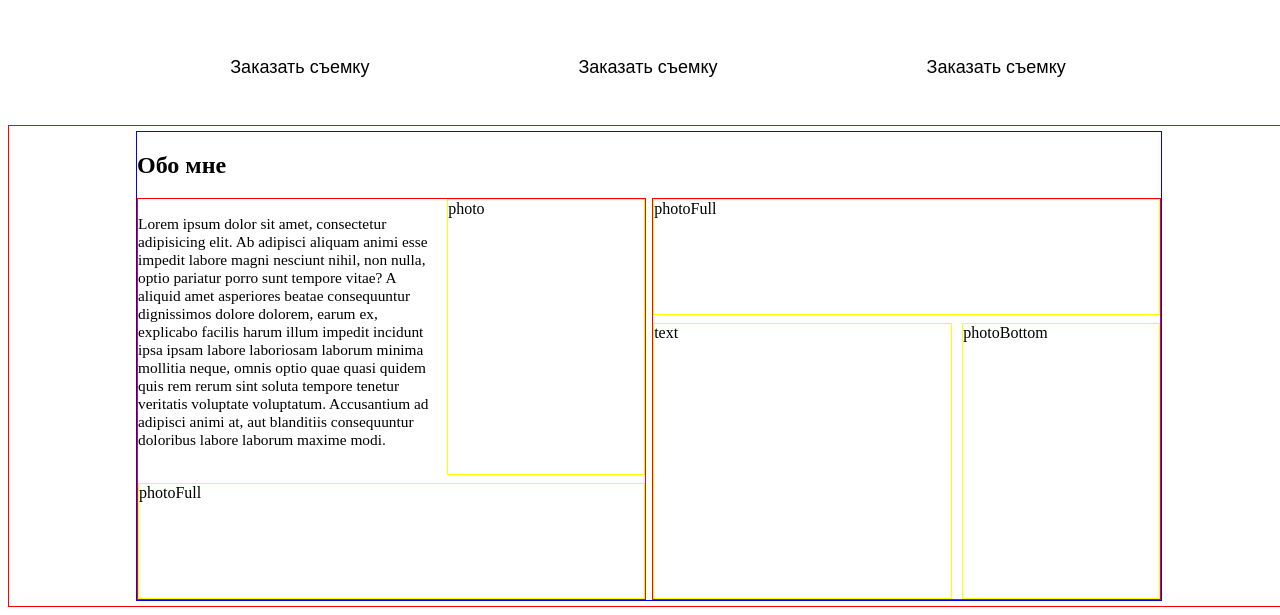
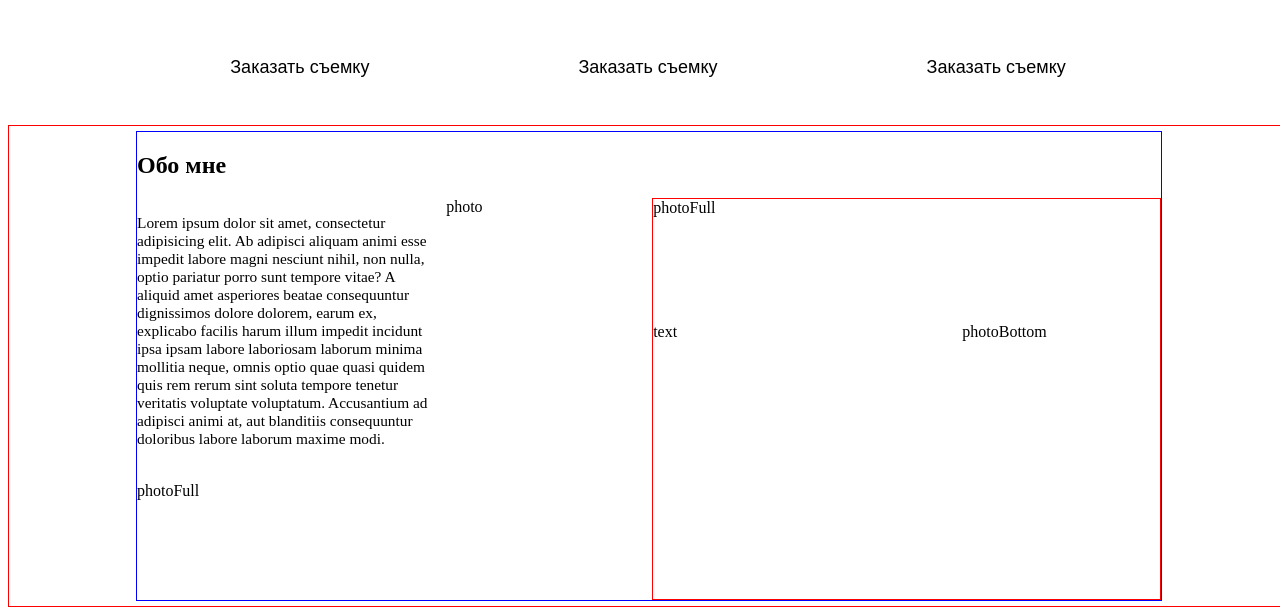
Before and after one commit to werwarmort/art-of-video, a Next.js app: page /HomePage/ui/HomePage in a window 1280 px wide. Shown: the part 2339-2954 px from the top of the page. Built offline with nearby package versions, Linux system fonts and the light colour scheme.

Commit message:
ci/cd: add script on server

```diff
--- a/src/widgets/AboutMeBlock/ui/AboutMeBlock.module.scss
+++ b/src/widgets/AboutMeBlock/ui/AboutMeBlock.module.scss
@@ -24,13 +24,13 @@
   display: grid;
   width: 49.5%;
   height: 50vh;
-  border: 1px solid red;
+  //border: 1px solid red;
   grid-template-columns: 59% 39%;
   grid-template-rows: 69% 29%;
   gap: 2%;
 
   div {
-    border: 1px solid yellow;
+    //border: 1px solid yellow;
   }
 
   div:last-child {
@@ -52,7 +52,7 @@
   gap: 2%;
 
   div {
-    border: 1px solid yellow;
+    //border: 1px solid yellow;
   }
 
   div:first-child {
```
